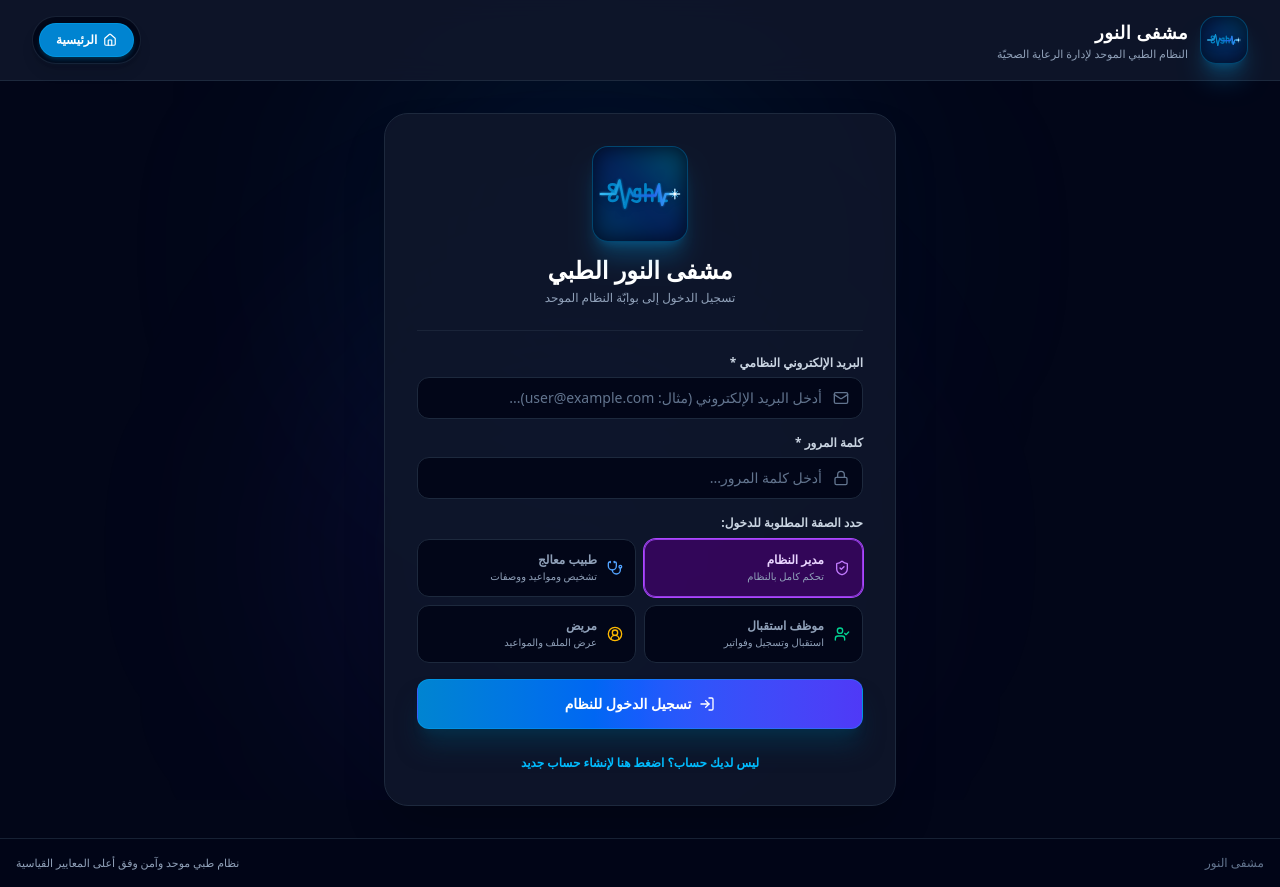
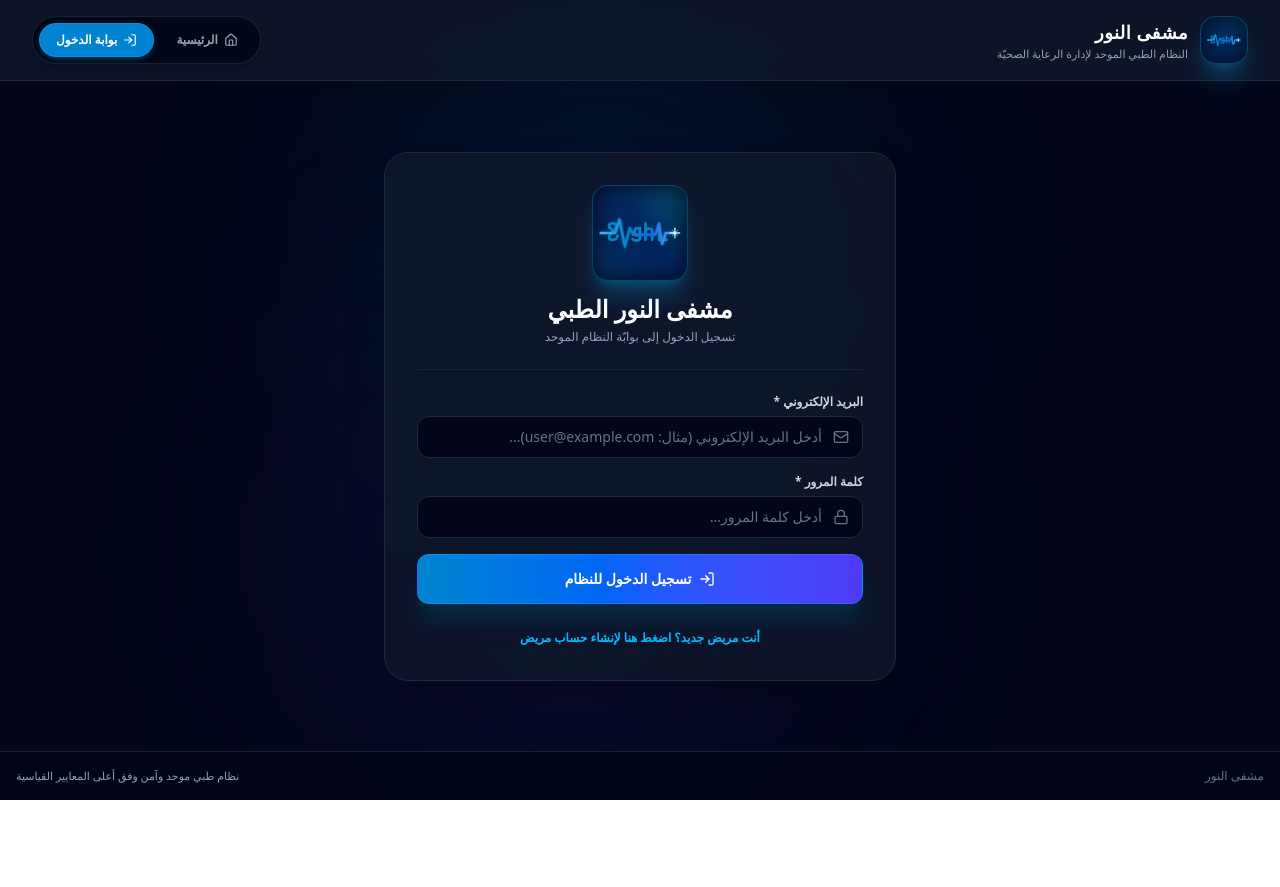
Before and after one commit to sedra2004na/H_noue1, a React (Vite) app: page / in a window 1280 px wide. After the commit the page ends 800 px from the top, so only its background shows below. Built offline with nearby package versions, Linux system fonts and the light colour scheme.

Commit message:
feat: implement auth system and appointment collision check
- Added automated account registration for new doctors
- Integrated default system accounts for admin, doctor, and staff
- Added validation logic to prevent appointment time conflicts for doctors and patients

```diff
--- a/src/components/DoctorsSection.tsx
+++ b/src/components/DoctorsSection.tsx
@@ -43,19 +43,41 @@ export const DoctorsSection: React.FC<DoctorsSectionProps> = ({
     specialty: 'طب باطني',
     department: 'قسم الباطنية العام',
     experienceYears: 5,
-    consultingFee: 200,
-    phone: '0501234567',
+    consultingFee: 25000,
+    phone: '0933123456',
     roomNumber: 'B-101',
     shift: 'صباحي',
+    email: '',
+    password: '',
   });
 
   const handleAddDoctorSubmit = (e: React.FormEvent) => {
     e.preventDefault();
     if (!newDocData.name) return;
 
+    const formattedName = newDocData.name.startsWith('د.') ? newDocData.name : `د. ${newDocData.name}`;
+
+    // If an email and password were provided, automatically register the doctor account
+    if (newDocData.email && newDocData.password) {
+      try {
+        const saved = localStorage.getItem('syrian_hosp_accounts');
+        const accounts = saved ? JSON.parse(saved) : {};
+        const cleanEmail = newDocData.email.trim().toLowerCase();
+        accounts[cleanEmail] = {
+          role: 'doctor',
+          name: formattedName,
+          pass: newDocData.password.trim(),
+          registeredAt: new Date().toISOString(),
+        };
+        localStorage.setItem('syrian_hosp_accounts', JSON.stringify(accounts));
+      } catch (err) {
+        console.error('Failed to create doctor login account', err);
+      }
+    }
+
     if (onAddDoctor) {
       onAddDoctor({
-        name: newDocData.name.startsWith('د.') ? newDocData.name : `د. ${newDocData.name}`,
+        name: formattedName,
         specialty: newDocData.specialty,
         department: newDocData.department,
         experienceYears: Number(newDocData.experienceYears),
@@ -74,10 +96,12 @@ export const DoctorsSection: React.FC<DoctorsSectionProps> = ({
       specialty: 'طب باطني',
       department: 'قسم الباطنية العام',
       experienceYears: 5,
-      consultingFee: 200,
-      phone: '0501234567',
+      consultingFee: 25000,
+      phone: '0933123456',
       roomNumber: 'B-101',
       shift: 'صباحي',
+      email: '',
+      password: '',
     });
   };
 
@@ -431,6 +455,36 @@ export const DoctorsSection: React.FC<DoctorsSectionProps> = ({
                 />
               </div>
 
+              {/* Login Account Details for Doctor */}
+              <div className="p-3.5 bg-slate-950/80 rounded-2xl border border-slate-800 space-y-3">
+                <p className="text-[11px] font-bold text-sky-400 flex items-center gap-1.5">
+                  <Mail className="w-3.5 h-3.5" />
+                  <span>بيانات تسجيل الدخول لحساب الطبيب (اختياري)</span>
+                </p>
+                <div className="grid grid-cols-2 gap-3">
+                  <div>
+                    <label className="block text-slate-400 text-[10px] mb-1">البريد الإلكتروني</label>
+                    <input
+                      type="email"
+                      placeholder="doctor@hospital.com"
+                      value={newDocData.email}
+                      onChange={(e) => setNewDocData({ ...newDocData, email: e.target.value })}
+                      className="w-full p-2.5 rounded-xl bg-slate-900 border border-slate-700 text-white text-xs placeholder-slate-600 focus:outline-none focus:border-sky-500"
+                    />
+                  </div>
+                  <div>
+                    <label className="block text-slate-400 text-[10px] mb-1">كلمة المرور</label>
+                    <input
+                      type="password"
+                      placeholder="••••••••"
+                      value={newDocData.password}
+                      onChange={(e) => setNewDocData({ ...newDocData, password: e.target.value })}
+                      className="w-full p-2.5 rounded-xl bg-slate-900 border border-slate-700 text-white text-xs placeholder-slate-600 focus:outline-none focus:border-sky-500"
+                    />
+                  </div>
+                </div>
+              </div>
+
               <div className="flex items-center justify-end gap-3 pt-3 border-t border-slate-800">
                 <button
                   type="button"
--- a/src/components/LandingAndAuthScreen.tsx
+++ b/src/components/LandingAndAuthScreen.tsx
@@ -2,11 +2,7 @@ import React, { useState } from 'react';
 import { HospitalLogo } from './HospitalLogo';
 import {
   LogIn,
-  UserPlus,
   ShieldCheck,
-  Stethoscope,
-  UserCheck,
-  UserCircle2,
   Mail,
   Lock,
   User as UserIcon,
@@ -23,6 +19,13 @@ interface LandingAndAuthScreenProps {
   onLogin: (role: UserRole, userName?: string) => void;
 }
 
+// Pre-configured official system accounts
+const DEFAULT_ACCOUNTS: Record<string, { role: UserRole; name: string; pass: string }> = {
+  'admin@hospital.com': { role: 'admin', name: 'مدير النظام الرئيسي', pass: 'admin123' },
+  'doctor@hospital.com': { role: 'doctor', name: 'د. أحمد السوري', pass: 'doctor123' },
+  'staff@hospital.com': { role: 'staff', name: 'موظف الاستقبال والتسجيل', pass: 'staff123' },
+};
+
 export const LandingAndAuthScreen: React.FC<LandingAndAuthScreenProps> = ({ onLogin }) => {
   const [activeTab, setActiveTab] = useState<'landing' | 'login' | 'register'>('login');
   const [email, setEmail] = useState('');
@@ -33,13 +36,14 @@ export const LandingAndAuthScreen: React.FC<LandingAndAuthScreenProps> = ({ onLo
   const [isRoleLocked, setIsRoleLocked] = useState(false);
   const [lockedRoleLabel, setLockedRoleLabel] = useState('');
 
-  // Load existing accounts dictionary from localStorage
+  // Load existing accounts dictionary merged with defaults
   const getRegisteredAccounts = () => {
     try {
       const saved = localStorage.getItem('syrian_hosp_accounts');
-      return saved ? JSON.parse(saved) : {};
+      const userAccounts = saved ? JSON.parse(saved) : {};
+      return { ...DEFAULT_ACCOUNTS, ...userAccounts };
     } catch (e) {
-      return {};
+      return DEFAULT_ACCOUNTS;
     }
   };
 
@@ -101,13 +105,13 @@ export const LandingAndAuthScreen: React.FC<LandingAndAuthScreenProps> = ({ onLo
     if (activeTab === 'login') {
       const existingAccount = accounts[cleanEmail];
       if (!existingAccount) {
-        setErrorMessage('البريد الإلكتروني غير مسجّل بالنظام! يرجى التأكد من البريد أو إنشاء حساب جديد.');
+        setErrorMessage('البريد الإلكتروني غير مسجّل بالنظام! يرجى التأكد من البريد أو الانتقال لإنشاء حساب مريض.');
         return;
       }
 
       // Check password
       if (existingAccount.pass && existingAccount.pass !== password.trim()) {
-        setErrorMessage('كلمة المرور غير صحيحة لهذا البريد الإلكتروني!');
+        setErrorMessage('كلمة المرور غير صحيحة لهذا الحساب!');
         return;
       }
 
@@ -116,10 +120,10 @@ export const LandingAndAuthScreen: React.FC<LandingAndAuthScreenProps> = ({ onLo
       return;
     }
 
-    // REGISTER LOGIC
+    // REGISTER LOGIC (Strictly locked to Patient role for public safety)
     if (activeTab === 'register') {
       if (fullName.trim().length < 3) {
-        setErrorMessage('يرجى كتابة الاسم الكامل الرباعي بشكل واضح');
+        setErrorMessage('يرجى كتابة الاسم الكامل للمريض بشكل واضح');
         return;
       }
 
@@ -128,13 +132,13 @@ export const LandingAndAuthScreen: React.FC<LandingAndAuthScreenProps> = ({ onLo
         return;
       }
 
-      // Save new user account to localStorage
+      // Save new user account to localStorage (strictly as patient)
       const userAccountsRaw = localStorage.getItem('syrian_hosp_accounts');
       const userAccounts = userAccountsRaw ? JSON.parse(userAccountsRaw) : {};
 
       userAccounts[cleanEmail] = {
-        role: selectedRole,
-        name: fullName,
+        role: 'patient',
+        name: fullName.trim(),
         pass: password.trim(),
         registeredAt: new Date().toISOString()
       };
@@ -145,7 +149,7 @@ export const LandingAndAuthScreen: React.FC<LandingAndAuthScreenProps> = ({ onLo
         // Fallback
       }
 
-      onLogin(selectedRole, fullName);
+      onLogin('patient', fullName.trim());
     }
   };
 
@@ -175,13 +179,29 @@ export const LandingAndAuthScreen: React.FC<LandingAndAuthScreenProps> = ({ onLo
           </div>
 
           {/* Unified Clean Header Navigation Bar */}
-          <nav className="flex items-center gap-1 bg-slate-950/90 p-1.5 rounded-full border border-slate-800/80 shadow-lg">
+          <nav className="flex items-center gap-1.5 bg-slate-950/90 p-1.5 rounded-full border border-slate-800/80 shadow-lg">
             <button
               onClick={() => setActiveTab('landing')}
-              className="px-4 py-2 rounded-full text-xs font-bold bg-sky-600 text-white shadow-md shadow-sky-900/50 border border-sky-400/30 flex items-center gap-1.5 cursor-pointer"
+              className={`px-4 py-2 rounded-full text-xs font-bold transition-all flex items-center gap-1.5 cursor-pointer ${
+                activeTab === 'landing'
+                  ? 'bg-sky-600 text-white shadow-md shadow-sky-900/50 border border-sky-400/30'
+                  : 'text-slate-400 hover:text-slate-200'
+              }`}
             >
               <Home className="w-3.5 h-3.5" />
               <span>الرئيسية</span>
+            </button>
+
+            <button
+              onClick={() => setActiveTab('login')}
+              className={`px-4 py-2 rounded-full text-xs font-bold transition-all flex items-center gap-1.5 cursor-pointer ${
+                activeTab === 'login' || activeTab === 'register'
+                  ? 'bg-sky-600 text-white shadow-md shadow-sky-900/50 border border-sky-400/30'
+                  : 'text-slate-400 hover:text-slate-200'
+              }`}
+            >
+              <LogIn className="w-3.5 h-3.5" />
+              <span>بوابة الدخول</span>
             </button>
           </nav>
 
@@ -210,14 +230,14 @@ export const LandingAndAuthScreen: React.FC<LandingAndAuthScreenProps> = ({ onLo
                 منظومة إلكترونية متكاملة لربط إدارة المرضى، الأطباء، جدولة المواعيد، الصيدلية، المختبر، والفواتير بمرونة وسهولة كاملة.
               </p>
 
-              {/* Action Button */}
+              {/* Action Buttons */}
               <div className="flex items-center justify-center pt-2">
                 <button
                   onClick={() => setActiveTab('login')}
-                  className="px-8 py-3.5 rounded-2xl bg-gradient-to-r from-sky-600 via-blue-600 to-indigo-600 hover:from-sky-500 hover:to-indigo-500 text-white font-extrabold text-sm shadow-xl shadow-sky-950/80 border border-sky-400/40 transition-all hover:scale-105 flex items-center justify-center gap-3 cursor-pointer"
+                  className="px-8 py-3.5 rounded-2xl bg-gradient-to-r from-sky-600 via-blue-600 to-indigo-600 hover:from-sky-500 hover:to-indigo-500 text-white font-extrabold text-sm shadow-xl shadow-sky-950/80 border border-sky-400/40 transition-all hover:scale-105 flex items-center justify-center gap-2.5 cursor-pointer"
                 >
-                  <LogIn className="w-5 h-5" />
-                  <span>الانتقال لبوابة الدخول</span>
+                  <LogIn className="w-4.5 h-4.5" />
+                  <span>الانتقال لبوابة تسجيل الدخول</span>
                 </button>
               </div>
             </div>
@@ -253,8 +273,8 @@ export const LandingAndAuthScreen: React.FC<LandingAndAuthScreenProps> = ({ onLo
                 <div className="w-10 h-10 rounded-xl bg-purple-500/10 text-purple-400 flex items-center justify-center mb-3">
                   <ShieldCheck className="w-5 h-5" />
                 </div>
-                <h3 className="font-bold text-white text-sm mb-1">صلاحيات آمنة (RBAC)</h3>
-                <p className="text-xs text-slate-400 leading-relaxed">دخول مخصص لكل صفة: مدير، طبيب، موظف استقبال ومريض.</p>
+                <h3 className="font-bold text-white text-sm mb-1">أمان وخصوصية تامة</h3>
+                <p className="text-xs text-slate-400 leading-relaxed">عزل كامل لبيانات المرضى، وحصر إدارة الحسابات بإدارة المستشفى.</p>
               </div>
 
             </div>
@@ -273,7 +293,7 @@ export const LandingAndAuthScreen: React.FC<LandingAndAuthScreenProps> = ({ onLo
               <p className="text-xs text-slate-400 mt-1">
                 {activeTab === 'login'
                   ? 'تسجيل الدخول إلى بوابّة النظام الموحد'
-                  : 'إنشاء حساب مستخدم جديد في النظام'}
+                  : 'بوابة تسجيل المرضى والمراجعين الجدد'}
               </p>
             </div>
 
@@ -286,9 +306,22 @@ export const LandingAndAuthScreen: React.FC<LandingAndAuthScreenProps> = ({ onLo
                 </div>
               )}
 
+              {/* SECURITY NOTICE FOR PATIENT REGISTRATION */}
+              {activeTab === 'register' && (
+                <div className="p-3.5 rounded-2xl bg-sky-500/10 border border-sky-500/30 text-sky-300 text-xs flex items-start gap-2.5">
+                  <ShieldCheck className="w-5 h-5 text-sky-400 shrink-0 mt-0.5" />
+                  <div>
+                    <p className="font-bold text-white">تسجيل حساب مريض / مراجع</p>
+                    <p className="text-[11px] text-slate-300 mt-0.5 leading-relaxed">
+                      هذا الحساب مخصص للمرضى لمتابعة مواعيدهم وتقاريرهم الطبية. حسابات الكادر الطبي والإداري تصدر وتدار حصراً من قبل إدارة المستشفى.
+                    </p>
+                  </div>
+                </div>
+              )}
+
               {activeTab === 'register' && (
                 <div>
-                  <label className="block text-xs font-semibold text-slate-300 mb-1.5">الاسم الكامل *</label>
+                  <label className="block text-xs font-semibold text-slate-300 mb-1.5">الاسم الكامل للمريض *</label>
                   <div className="relative">
                     <UserIcon className="absolute right-3.5 top-1/2 -translate-y-1/2 w-4 h-4 text-slate-500" />
                     <input
@@ -304,7 +337,7 @@ export const LandingAndAuthScreen: React.FC<LandingAndAuthScreenProps> = ({ onLo
               )}
 
               <div>
-                <label className="block text-xs font-semibold text-slate-300 mb-1.5">البريد الإلكتروني النظامي *</label>
+                <label className="block text-xs font-semibold text-slate-300 mb-1.5">البريد الإلكتروني *</label>
                 <div className="relative">
                   <Mail className="absolute right-3.5 top-1/2 -translate-y-1/2 w-4 h-4 text-slate-500" />
                   <input
@@ -316,9 +349,9 @@ export const LandingAndAuthScreen: React.FC<LandingAndAuthScreenProps> = ({ onLo
                     className="w-full pr-10 pl-4 py-2.5 rounded-xl bg-slate-950 border border-slate-800 text-sm text-slate-100 placeholder-slate-500 focus:outline-none focus:border-sky-500 focus:ring-1 focus:ring-sky-500 transition-all"
                   />
                 </div>
-                {isRoleLocked && (
+                {isRoleLocked && activeTab === 'login' && (
                   <p className="mt-1 text-[11px] text-sky-400 font-medium">
-                    ✓ هذا البريد مسجّل مسبقاً برتبة: <strong className="text-white">{lockedRoleLabel}</strong>. تم تثبيت الحساب على هذه الصفة.
+                    ✓ تم التعرف على الحساب برتبة: <strong className="text-white">{lockedRoleLabel}</strong>.
                   </p>
                 )}
               </div>
@@ -338,92 +371,12 @@ export const LandingAndAuthScreen: React.FC<LandingAndAuthScreenProps> = ({ onLo
                 </div>
               </div>
 
-              {/* Role Selection Option */}
-              <div>
-                <label className="block text-xs font-semibold text-slate-300 mb-2">
-                  {activeTab === 'register' ? 'حدد الرتبة المطلوبة للحساب:' : 'حدد الصفة المطلوبة للدخول:'}
-                </label>
-                <div className="grid grid-cols-2 gap-2 text-xs">
-
-                  <button
-                    type="button"
-                    disabled={isRoleLocked}
-                    onClick={() => setSelectedRole('admin')}
-                    className={`p-3 rounded-xl border text-right transition-all flex items-center gap-2.5 cursor-pointer ${
-                      selectedRole === 'admin'
-                        ? 'bg-purple-950/80 border-purple-500/80 text-purple-200 ring-1 ring-purple-500'
-                        : 'bg-slate-950 border-slate-800 text-slate-400 hover:border-slate-700'
-                    } ${isRoleLocked && selectedRole !== 'admin' ? 'opacity-40 cursor-not-allowed' : ''}`}
-                  >
-                    <ShieldCheck className="w-4 h-4 text-purple-400 shrink-0" />
-                    <div>
-                      <span className="block font-bold">مدير النظام</span>
-                      <span className="text-[10px] text-slate-400">تحكم كامل بالنظام</span>
-                    </div>
-                  </button>
-
-                  <button
-                    type="button"
-                    disabled={isRoleLocked}
-                    onClick={() => setSelectedRole('doctor')}
-                    className={`p-3 rounded-xl border text-right transition-all flex items-center gap-2.5 cursor-pointer ${
-                      selectedRole === 'doctor'
-                        ? 'bg-blue-950/80 border-blue-500/80 text-blue-200 ring-1 ring-blue-500'
-                        : 'bg-slate-950 border-slate-800 text-slate-400 hover:border-slate-700'
-                    } ${isRoleLocked && selectedRole !== 'doctor' ? 'opacity-40 cursor-not-allowed' : ''}`}
-                  >
-                    <Stethoscope className="w-4 h-4 text-blue-400 shrink-0" />
-                    <div>
-                      <span className="block font-bold">طبيب معالج</span>
-                      <span className="text-[10px] text-slate-400">تشخيص ومواعيد ووصفات</span>
-                    </div>
-                  </button>
-
-                  <button
-                    type="button"
-                    disabled={isRoleLocked}
-                    onClick={() => setSelectedRole('staff')}
-                    className={`p-3 rounded-xl border text-right transition-all flex items-center gap-2.5 cursor-pointer ${
-                      selectedRole === 'staff'
-                        ? 'bg-emerald-950/80 border-emerald-500/80 text-emerald-200 ring-1 ring-emerald-500'
-                        : 'bg-slate-950 border-slate-800 text-slate-400 hover:border-slate-700'
-                    } ${isRoleLocked && selectedRole !== 'staff' ? 'opacity-40 cursor-not-allowed' : ''}`}
-                  >
-                    <UserCheck className="w-4 h-4 text-emerald-400 shrink-0" />
-                    <div>
-                      <span className="block font-bold">موظف استقبال</span>
-                      <span className="text-[10px] text-slate-400">استقبال وتسجيل وفواتير</span>
-                    </div>
-                  </button>
-
-                  <button
-                    type="button"
-                    disabled={isRoleLocked}
-                    onClick={() => setSelectedRole('patient')}
-                    className={`p-3 rounded-xl border text-right transition-all flex items-center gap-2.5 cursor-pointer ${
-                      selectedRole === 'patient'
-                        ? 'bg-amber-950/80 border-amber-500/80 text-amber-200 ring-1 ring-amber-500'
-                        : 'bg-slate-950 border-slate-800 text-slate-400 hover:border-slate-700'
-                    } ${isRoleLocked && selectedRole !== 'patient' ? 'opacity-40 cursor-not-allowed' : ''}`}
-                  >
-                    <UserCircle2 className="w-4 h-4 text-amber-400 shrink-0" />
-                    <div>
-                      <span className="block font-bold">مريض</span>
-                      <span className="text-[10px] text-slate-400">عرض الملف والمواعيد</span>
-                    </div>
-                  </button>
-
-                </div>
-              </div>
-
-
-
               <button
                 type="submit"
-                className="w-full py-3.5 px-4 mt-4 rounded-xl bg-gradient-to-r from-sky-600 via-blue-600 to-indigo-600 hover:from-sky-500 hover:to-indigo-500 text-white font-bold text-sm shadow-xl shadow-sky-950/80 border border-sky-400/30 transition-all flex items-center justify-center gap-2 cursor-pointer"
+                className="w-full py-3.5 px-4 mt-2 rounded-xl bg-gradient-to-r from-sky-600 via-blue-600 to-indigo-600 hover:from-sky-500 hover:to-indigo-500 text-white font-bold text-sm shadow-xl shadow-sky-950/80 border border-sky-400/30 transition-all flex items-center justify-center gap-2 cursor-pointer"
               >
                 <LogIn className="w-4 h-4" />
-                <span>{activeTab === 'login' ? 'تسجيل الدخول للنظام' : 'إنشاء الحساب والدخول'}</span>
+                <span>{activeTab === 'login' ? 'تسجيل الدخول للنظام' : 'إنشاء حساب المريض والدخول'}</span>
               </button>
             </form>
 
@@ -434,7 +387,7 @@ export const LandingAndAuthScreen: React.FC<LandingAndAuthScreenProps> = ({ onLo
                   onClick={() => setActiveTab('register')}
                   className="text-xs text-sky-400 hover:underline font-semibold cursor-pointer"
                 >
-                  ليس لديك حساب؟ اضغط هنا لإنشاء حساب جديد
+                  أنت مريض جديد؟ اضغط هنا لإنشاء حساب مريض
                 </button>
               ) : (
                 <button
```
Also changed, not shown: src/components/AppointmentsSection.tsx (+34 -2 lines).
